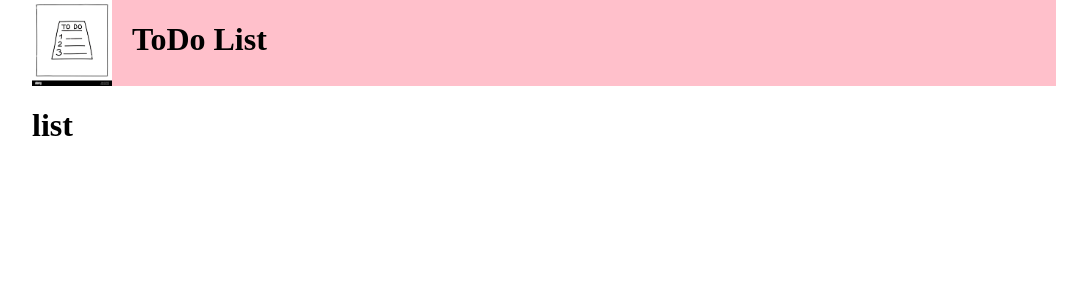
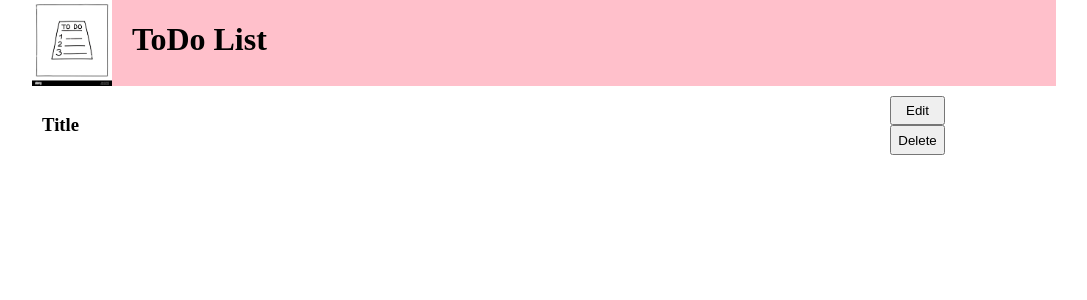
Before and after one commit to jordanaluft/toDoList, a React (Create React App) app in the folder frontend/: page / in a window 1280 px wide. Shown: the top 300 px of the page, without its empty margins (96-1183 px from the left). Built offline with nearby package versions, Linux system fonts and the light colour scheme.

Commit message:
created first mockup for list

```diff
--- a/frontend/src/components/List.js
+++ b/frontend/src/components/List.js
@@ -2,8 +2,13 @@ import react from 'react';
 
 function List() {
     return(
-        <h1>list</h1>
-
+        <div className='list'>
+            <h3>Title</h3>
+            <div className='list--buttons'>
+                <button>Edit</button>
+                <button>Delete</button>
+            </div>
+        </div>
     )
 }
 
--- a/frontend/src/index.css
+++ b/frontend/src/index.css
@@ -8,6 +8,7 @@ body {
 .header {
   display: flex;
   background-color: pink;
+  margin-bottom: 10px;
 }
 
 .header--logo {
@@ -30,3 +31,13 @@ body {
   margin-top: 5px;
   margin-right: 10px;
 }
+
+.list--buttons {
+  display: grid;
+}
+
+.list {
+  display: flex;
+  gap: 80%;
+  margin-left: 10px;
+}
```
